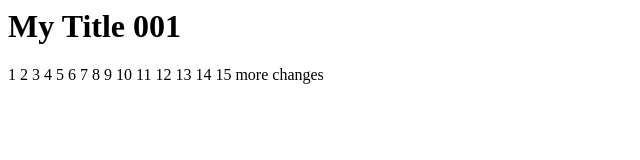
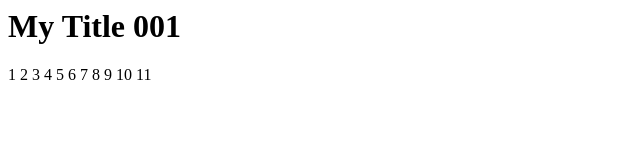
Before and after one commit to Apr-vnsgu/Test-git, a plain HTML site: page index.html in a window 1280 px wide. Shown: the whole page, without its empty margins (0-640 px from the left). Drawn offline with Linux system fonts and the light colour scheme.

Commit message:
commit -3

```diff
--- a/index.html
+++ b/index.html
@@ -12,10 +12,5 @@
 		9
 		10
 		11
-		12
-		13
-		14
-		15
-		more changes
 	</body>
 </html>
```
